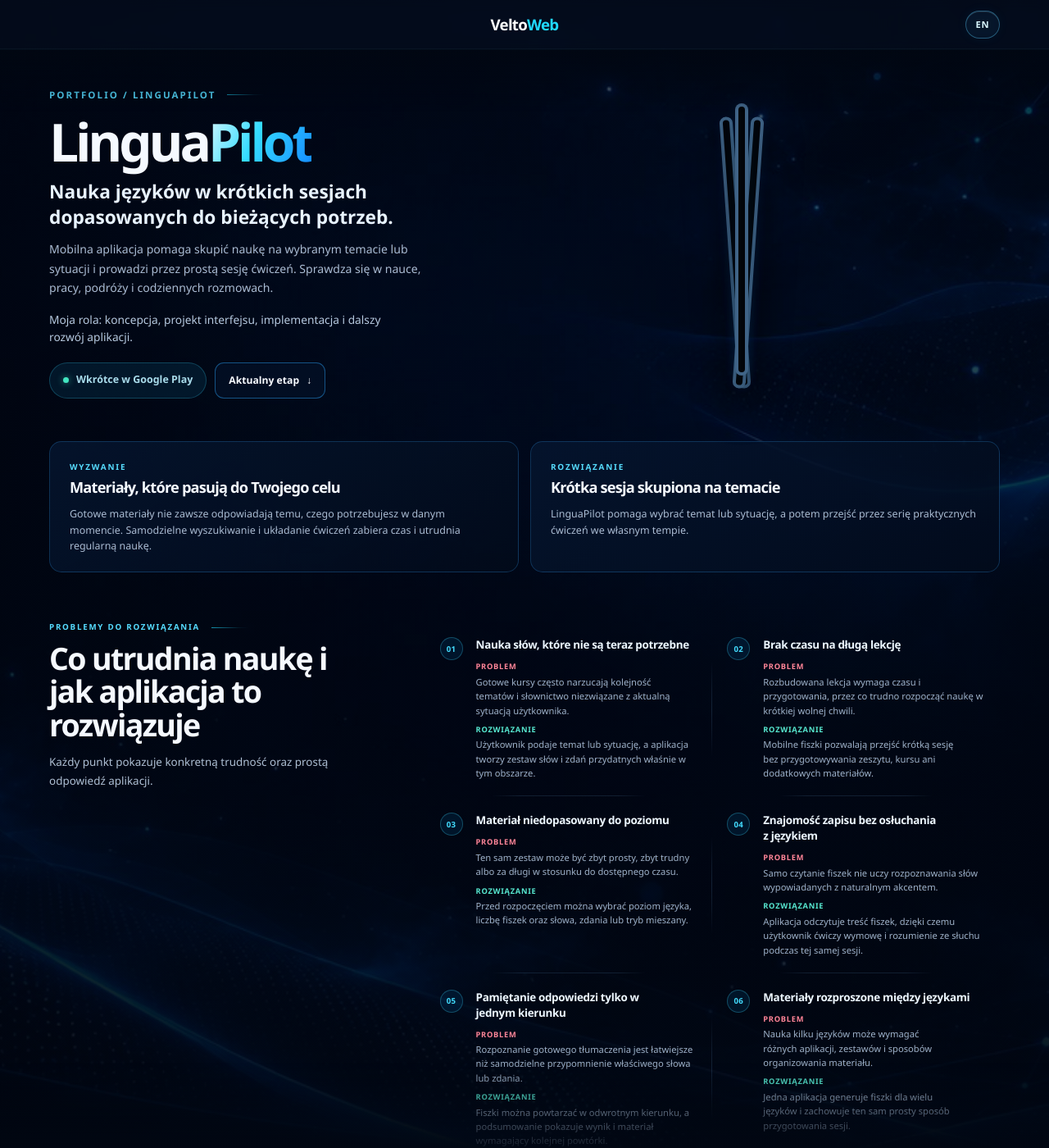
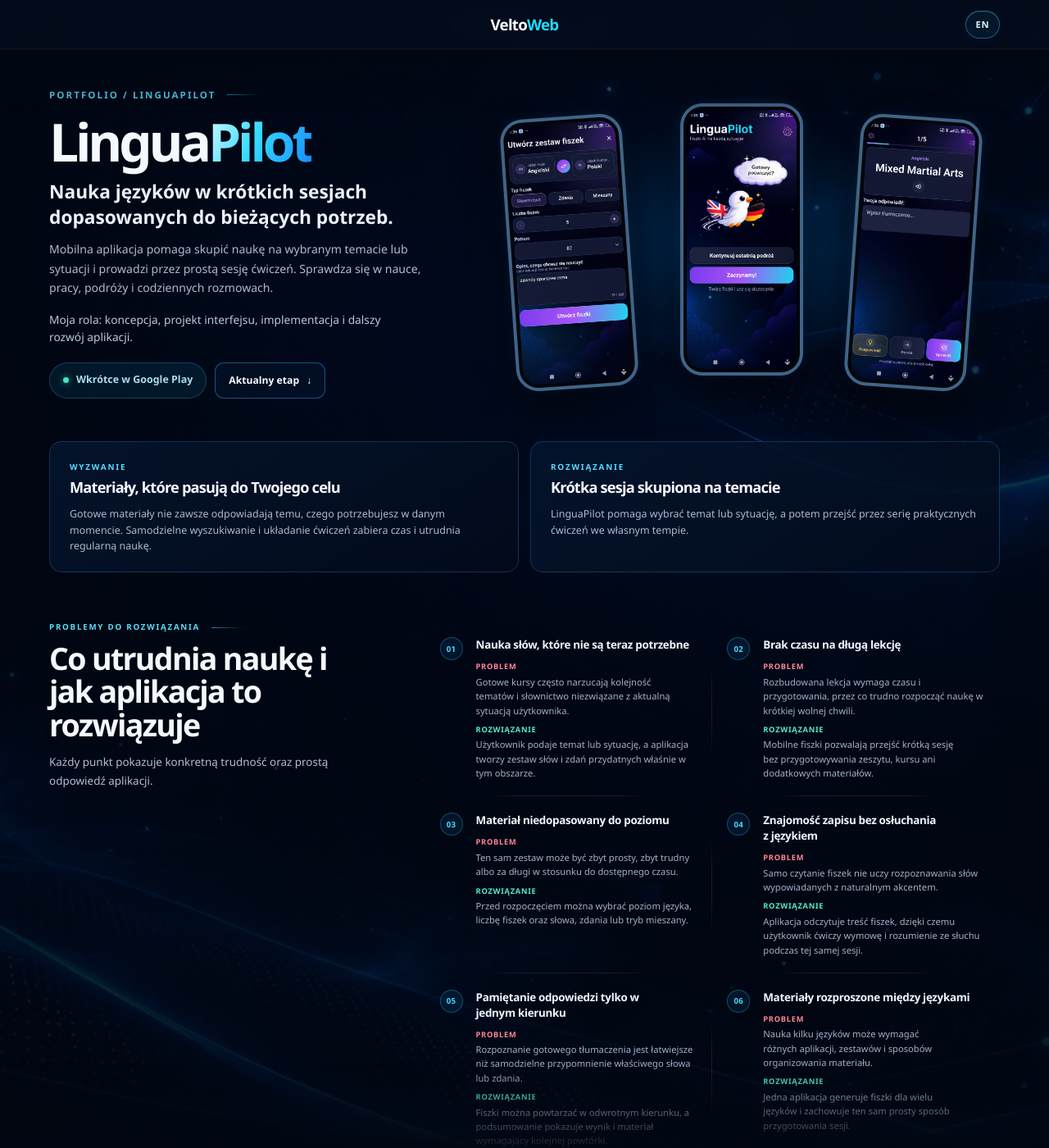
Before and after one commit to wiktor-furmanczyk/wiktor-furmanczyk.github.io, a Jekyll site: the page built from projects/lingua-pilot/index.md, in a window 1280 px wide and 1400 px high. Shown: the whole window at 82% size. Built offline with Jekyll 4.4.1, drawn with Linux system fonts in a browser that asks for light colours.

Commit message:
Keep LinguaPilot hero at full width

```diff
--- a/assets/css/style.scss
+++ b/assets/css/style.scss
@@ -314,7 +314,7 @@ body.header-hidden .site-header:not(:focus-within) { transform: translate3d(0, -
 .finance-gallery-grid figcaption strong { color: #edf7ff; font-size: .82rem; }
 .finance-gallery-grid figcaption small { color: var(--muted); font-size: .7rem; line-height: 1.45; }
 .finance-project .project-footer-link { margin-bottom: 28px; padding-top: 4px; border-top: 0; }
-.lingua-project .phones-showcase { min-height: 0; gap: 8px; margin: 0 auto; padding-block: 12px; contain: size; }
+.lingua-project .phones-showcase { width: 100%; min-height: 0; gap: 8px; margin: 0 auto; padding-block: 12px; contain: size; }
 .lingua-project .phone { width: auto; max-width: 100%; height: calc(100% - 24px); aspect-ratio: 922 / 2049; border-color: rgba(88,138,184,.72); box-shadow: 0 22px 45px rgba(0,0,0,.5), 0 0 18px rgba(0,151,255,.1); transition: border-color .2s ease; }
 .lingua-project .phone img { width: 100%; height: 100%; object-fit: cover; }
 .lingua-project .phone-center { transform: translateY(-16px); }
```
